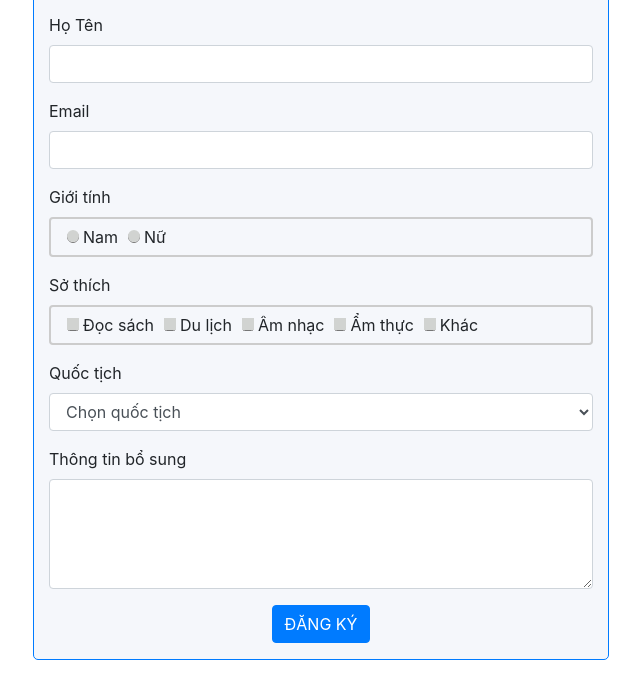
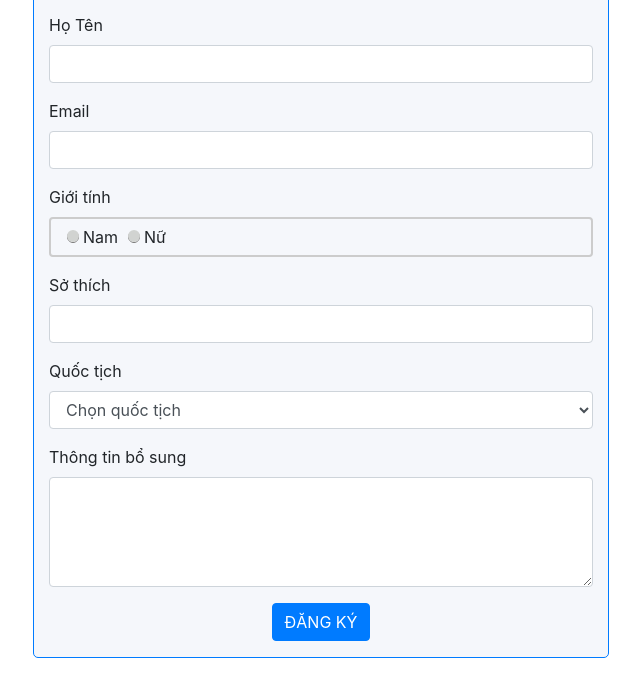
Before and after one commit to LongTrinhne/course-project, a plain HTML site: page HTML/B2.html in a window 1280 px wide. Shown: the part 134-809 px from the top of the page, without its empty margins (319-959 px from the left). Drawn offline with nearby package versions, Linux system fonts and the light colour scheme.

Commit message:
update form

```diff
--- a/HTML/B2.html
+++ b/HTML/B2.html
@@ -10,6 +10,7 @@
 </head>
 
 <body>
+
     <form name="frm1" onsubmit="return kiemTra()" class="col-6 mx-auto border border-primary">
         <h4 class="m-0 p-2 text-center">ĐĂNG KÝ THÀNH VIÊN</h4>
         <div class="form-group">
@@ -32,14 +33,9 @@
             </div>
         </div>
         <div class="form-group">
-            <label>Sở thích</label>
-            <div class="option-group" id="hobbies_input">
-                <input type="checkbox" name="hobby" value="Đọc sách" class="form-control bg-primary"><span>Đọc
-                    sách</span>
-                <input type="checkbox" name="hobby" value="Du lịch" class="form-control bg-primary"><span>Du lịch</span>
-                <input type="checkbox" name="hobby" value="Âm nhạc" class="form-control bg-primary"><span>Âm nhạc</span>
-                <input type="checkbox" name="hobby" value="Ẩm thực" class="form-control bg-primary"><span>Ẩm thực</span>
-                <input type="checkbox" name="hobby" value="Khác" class="form-control bg-primary"><span>Khác</span>
+            <div class="form-group">
+                <label>Sở thích</label>
+                <input type="hobbies" name="hobbies" class="form-control">
             </div>
         </div>
         <div class="form-group">
```
